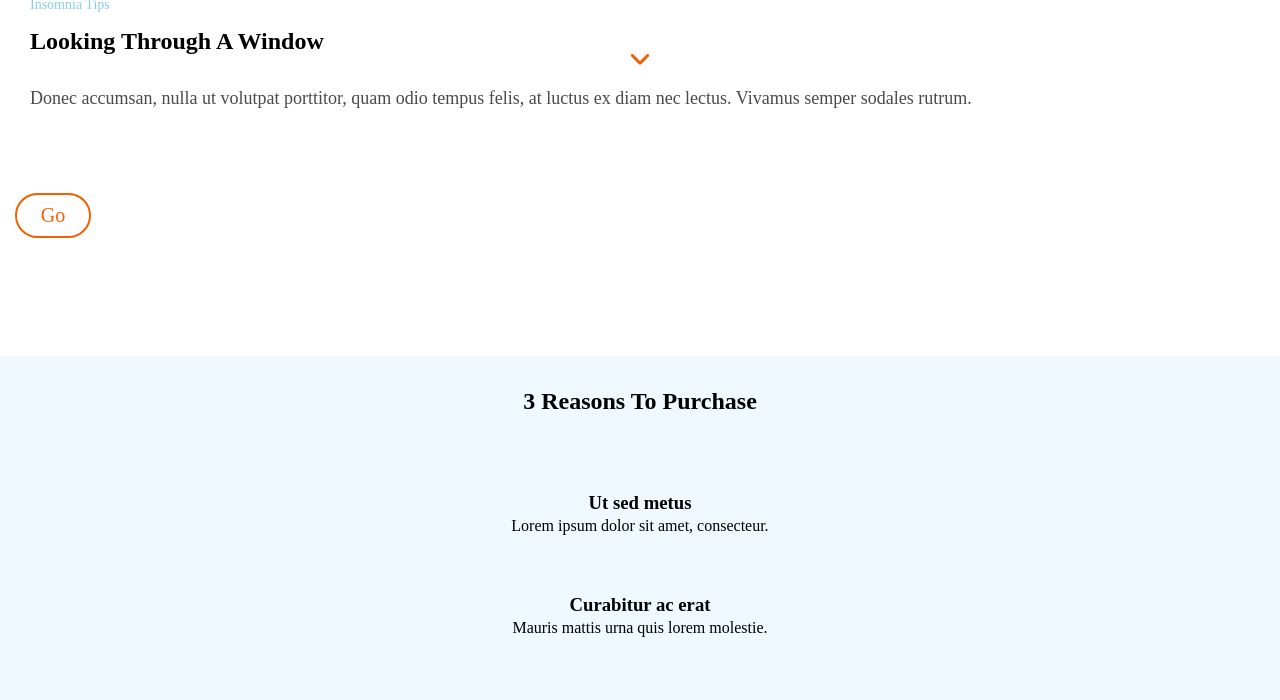
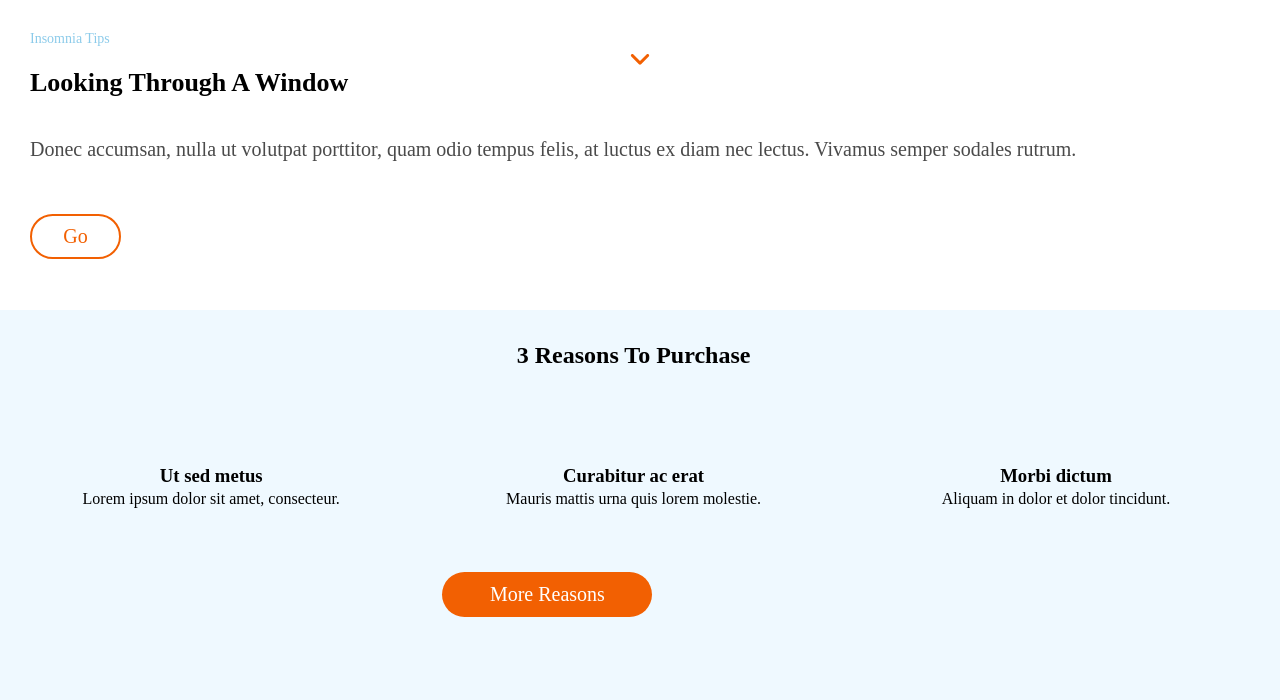
Before and after one commit to Adalab/modulo-1-evaluacion-final-TeresaMartinezFernandez, a website: page docs/index.html in a window 1280 px wide. Shown: the part 820-1520 px from the top of the page. Drawn offline with nearby package versions, Linux system fonts and the light colour scheme; files that its build step writes are made by us from their sources.

Commit message:
Add mediaqueries tablet main

```diff
--- a/src/scss/layout/_footer.scss
+++ b/src/scss/layout/_footer.scss
@@ -64,3 +64,8 @@
   font-size: 14px;
   line-height: 2.14;
 }
+@media all and (min-width: 768px) {
+  .footer {
+    flex-direction: row-reverse;
+  }
+}
--- a/src/scss/layout/_page.scss
+++ b/src/scss/layout/_page.scss
@@ -3,13 +3,16 @@
   width: 100vw;
   background-color: $colorTextWhite;
   padding: 15px;
+  display: flex;
+  flex-direction: column;
+  align-items: flex-start;
+  justify-content: space-evenly;
 }
 .section__first--smalltext {
   font-family: $fontText;
   color: $colorTextSmall;
   font-size: 14px;
   text-transform: capitalize;
-  padding: 15px;
 }
 .section__first--title {
   height: 60px;
@@ -17,15 +20,13 @@
   color: $colorTextBlack;
   font-size: 24px;
   text-transform: capitalize;
-  padding: 15px;
 }
 .section__first--text {
   height: 120px;
   font-family: $fontText;
   color: $colorTextGrey;
   font-size: 18px;
-  text-align: justify;
-  padding: 15px;
+  line-height: 1.67;
 }
 .section__first--button {
   height: 45px;
@@ -125,3 +126,58 @@
     border-color: $colorTextBlack;
   }
 }
+@media all and (min-width: 768px) {
+  .section__first {
+    height: 330px;
+    padding: 30px;
+  }
+  .section__first--title {
+    font-size: 26px;
+    height: 45px;
+  }
+  .section__first--text {
+    font-size: 20px;
+    height: 60px;
+  }
+  .section__first--button {
+    width: 91px;
+  }
+  .section__second {
+    grid-template-columns: 33% 33% 33%;
+    grid-template-rows: repeat (3, fr);
+    height: 397px;
+  }
+  .section__second--title1 {
+    grid-column: 1 / 2;
+    grid-row: 2 / 3;
+    transform: translate(0, 5px);
+  }
+  .section__second--text1 {
+    grid-column: 1 / 2;
+    grid-row: 2 / 3;
+    transform: translate(0, 30px);
+  }
+  .section__second--title2 {
+    grid-column: 2 / 3;
+    grid-row: 2 / 3;
+  }
+  .section__second--text2 {
+    grid-column: 2 / 3;
+    grid-row: 2 / 3;
+  }
+  .section__second--title3 {
+    grid-column: 3 / 4;
+    grid-row: 2 / 3;
+    transform: translate(0, 5px);
+  }
+  .section__second--text3 {
+    grid-column: 3 / 4;
+    grid-row: 2 / 3;
+    transform: translate(0, 30px);
+  }
+  .section__second--button {
+    width: 210px;
+    grid-row: 3 / 4;
+    transform: translate(20px, 0);
+  }
+}
```
